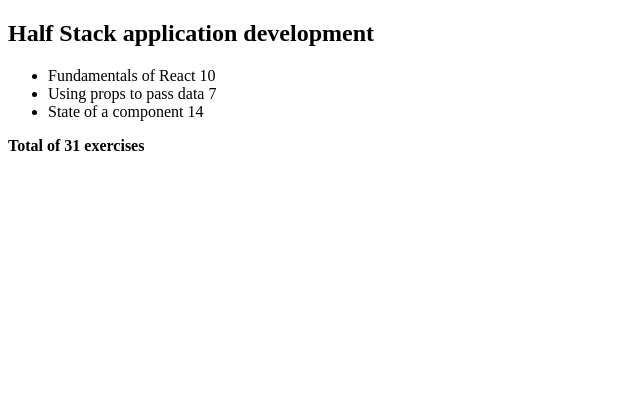
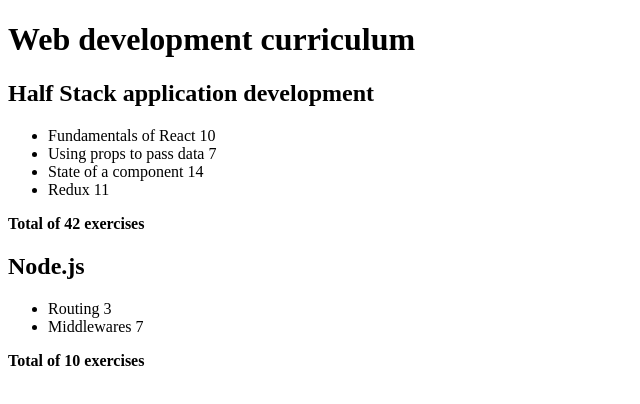
Before and after one commit to ShankarBirTamang/fullstackopen, a React (Vite) app in the folder Part-02/course-info/: page / in a window 1280 px wide. Shown: the top 404 px of the page, without its empty margins (0-640 px from the left). Built offline with nearby package versions, Linux system fonts and the light colour scheme.

Commit message:
`Refactor App component to display multiple courses with additional parts`

```diff
--- a/Part-02/course-info/src/App.jsx
+++ b/Part-02/course-info/src/App.jsx
@@ -1,9 +1,10 @@
 import Course from "./components/Course";
 
 const App = () => {
-  const course = {
+  const courses = [
+    {
+      name: 'Half Stack application development',
       id: 1,
-    name: 'Half Stack application development',
       parts: [
         {
           name: 'Fundamentals of React',
@@ -19,11 +20,39 @@
           name: 'State of a component',
           exercises: 14,
           id: 3
+        },
+        {
+          name: 'Redux',
+          exercises: 11,
+          id: 4
+        }
+      ]
+    },
+    {
+      name: 'Node.js',
+      id: 2,
+      parts: [
+        {
+          name: 'Routing',
+          exercises: 3,
+          id: 1
+        },
+        {
+          name: 'Middlewares',
+          exercises: 7,
+          id: 2
         }
       ]
     }
+  ]
 
-  return <Course course={course} />
+  return (<>
+  <h1>Web development curriculum</h1>
+      { courses.map(course => (
+        <Course key={course.id} course={course} />
+      ))}
+  </>
+  )
 }
 
 export default App
```
Lines whose indentation alone changed are shown as unchanged.
